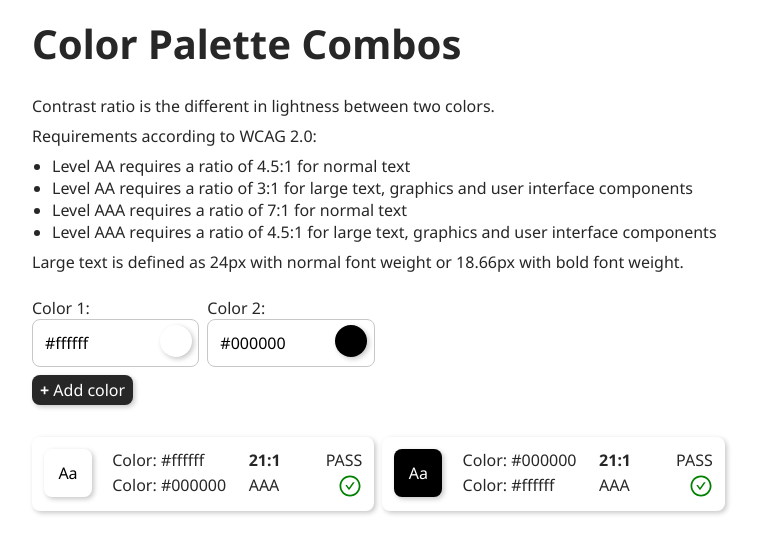
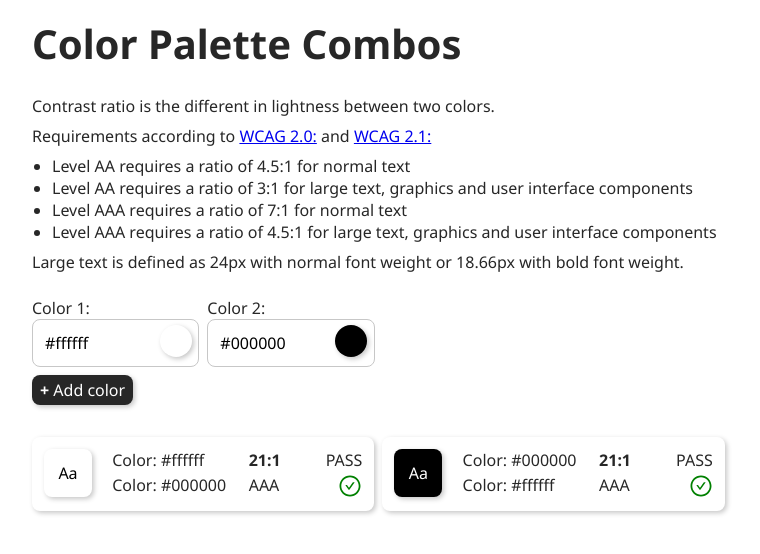
Before and after one commit to AccessibleForAll/ColorPaletteCombos, a React (Create React App) app: page / in a window 1280 px wide. Shown: the top 554 px of the page, without its empty margins (83-843 px from the left). Built offline with nearby package versions, Linux system fonts and the light colour scheme.

Commit message:
Link to WCAG

```diff
--- a/src/App.jsx
+++ b/src/App.jsx
@@ -39,7 +39,7 @@ function App() {
           <p>
             Contrast ratio is the different in lightness between two colors.
           </p>
-          <p>Requirements according to WCAG 2.0:</p>
+          <p>Requirements according to <a href="https://www.w3.org/TR/UNDERSTANDING-WCAG20/visual-audio-contrast-contrast.html">WCAG 2.0:</a> and <a href="https://www.w3.org/WAI/WCAG21/Understanding/contrast-enhanced.html">WCAG 2.1:</a></p>
           <ul className="wcagRequirementsList">
             <li>Level AA requires a ratio of 4.5:1 for normal text</li>
             <li>
```
